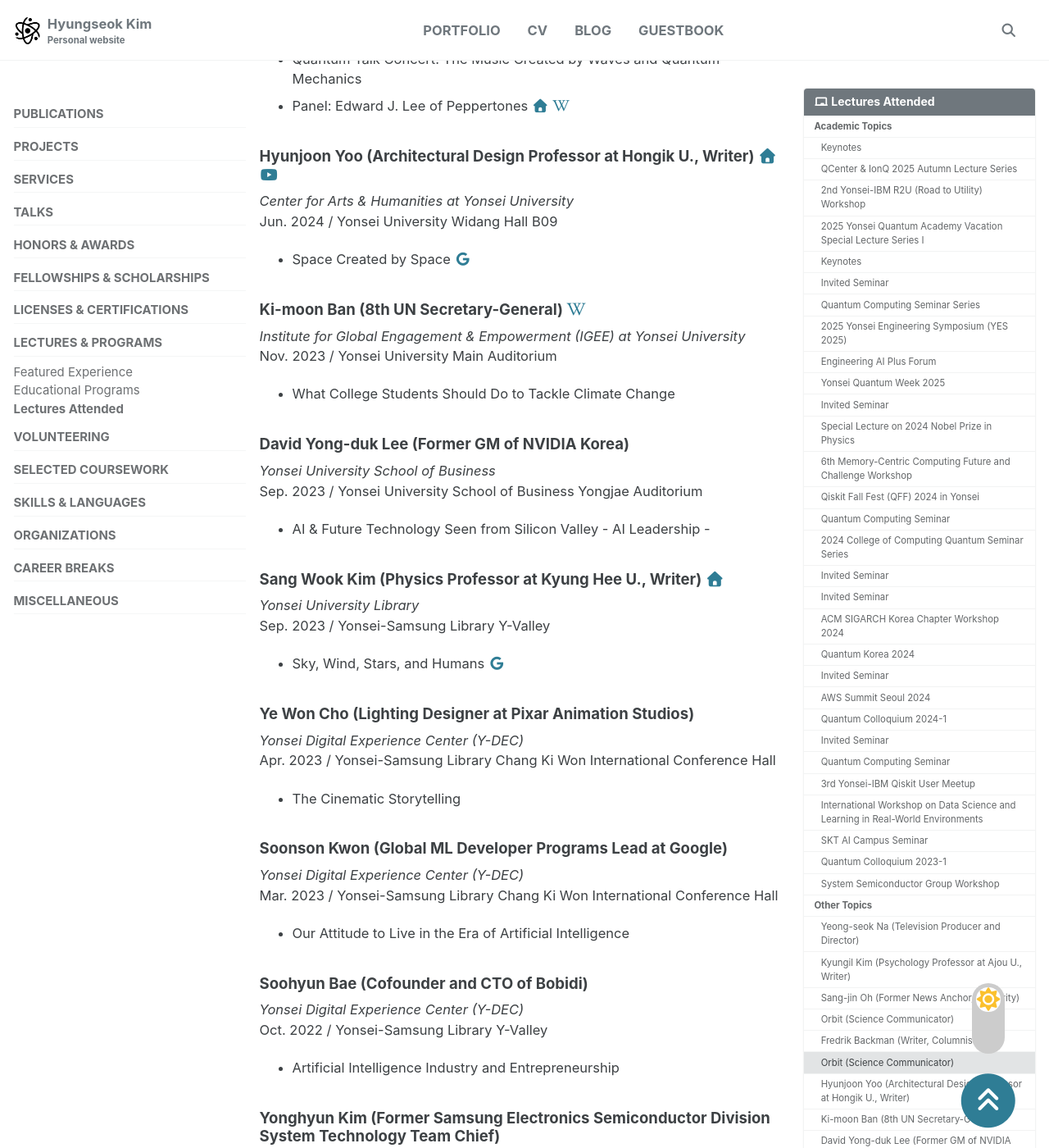
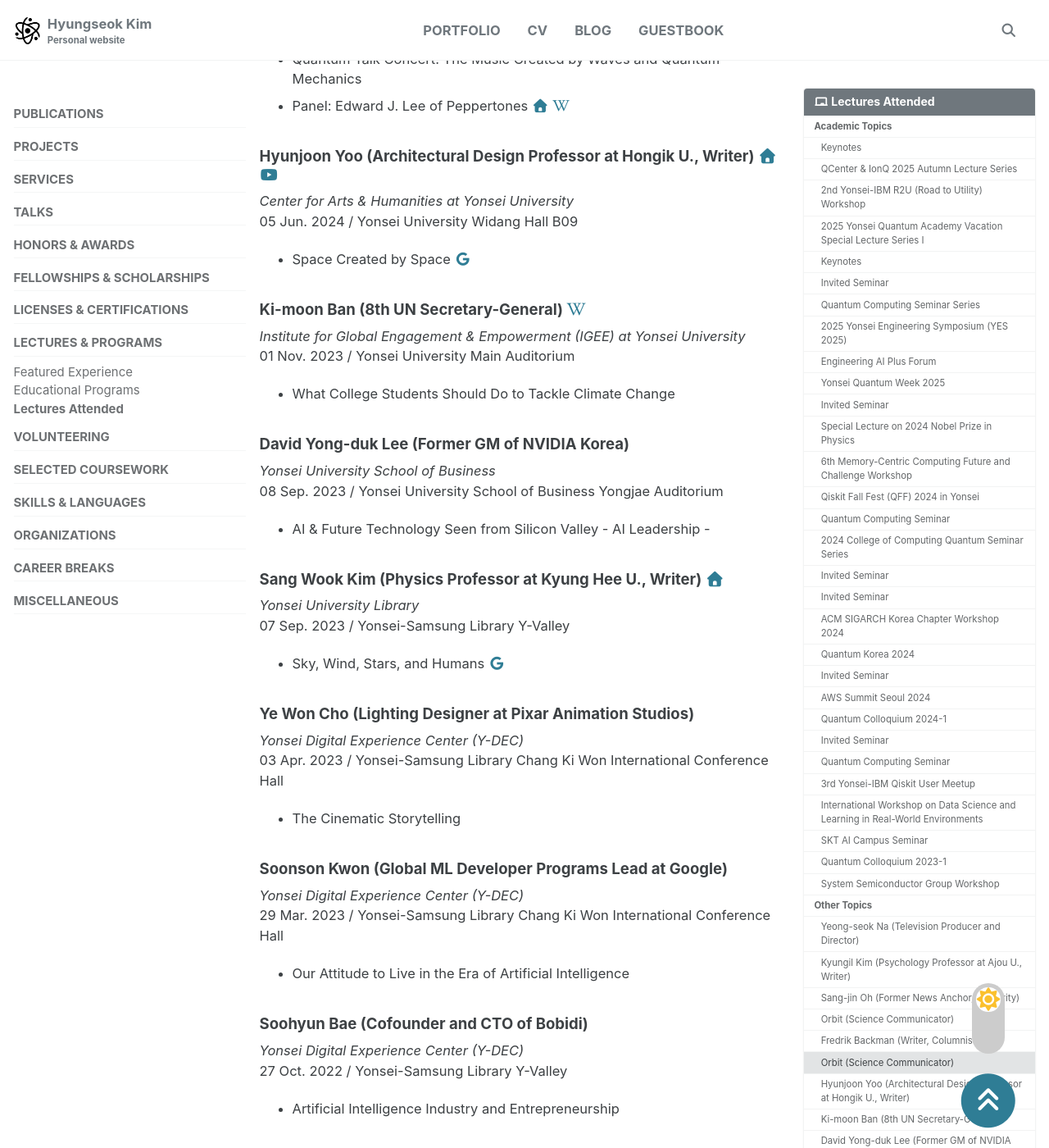
Before and after one commit to fluorite42/fluorite42.github.io, a Jekyll site: the page built from _portfolio/lectures-attended.md, in a window 1280 px wide and 1400 px high, scrolled down 9481 px. Shown: the whole window at 82% size. Built offline with Jekyll 4.4.1, drawn with Linux system fonts in a browser that asks for light colours; cached includes are drawn as plain includes; some of the changed text lies outside the part shown.

Commit message:
ADD dates

```diff
--- a/_portfolio/lectures-attended.md
+++ b/_portfolio/lectures-attended.md
@@ -56,7 +56,7 @@
 ### Keynotes
 
 *ISCA 2025*
-<br>Jun. 2025 / Waseda University Okuma Auditorium
+<br>22, 25 Jun. 2025 / Waseda University Okuma Auditorium
 
 - Solving the Sustainability Problem -- What must come first. ...and 2nd. ...and 3rd.
     - Lecturer: Yale Nance Patt (Electrical and Computer Engineering Professor at UT Austin) <a href="https://users.ece.utexas.edu/~patt/" target="_blank"><i class="fa fa-house" title="Website"></i></a> <a href="https://en.wikipedia.org/wiki/Yale_Patt" target="_blank"><i class="fab fa-wikipedia-w" title="Wikipedia"></i></a>
@@ -139,7 +139,7 @@
 ### Qiskit Fall Fest (QFF) 2024 in Yonsei <a href="https://qiya-yonsei.github.io" target="_blank"><i class="fa fa-house" title="Website"></i></a>
 
 *Quantum Informatics at Yonsei Academy (QIYA)*
-<br>Oct. 2024 / Yonsei University Science Hall B130
+<br>01 Nov. 2024 / Yonsei University Science Hall B130
 
 - Quantum Information Science: For Using Quantum Computers (Beyond Quantum, Nano, and Digital)
     - Lecturer: Jaewan Kim (Physics Professor at KIAS and Yonsei U.) <a href="https://www.kias.re.kr/kias/people/faculty/viewMember.do?memberId=10146&trget=listDstPrfFaculty&menuNo=401003&pageIndex=" target="_blank"><i class="fa fa-house" title="Website"></i></a>
@@ -147,7 +147,7 @@
 ### Quantum Computing Seminar
 
 *Electrical Engineering Honor Society (EEHS),<br>Quantum Informatics at Yonsei Academy (QIYA)*
-<br>Oct. 2024 / Yonsei University Engineering Hall B004
+<br>08 Oct. 2024 / Yonsei University Engineering Hall B004
 
 - Information on the Concept of Quantum Computers and the Current State of the Industry
 - The Curriculum for Majoring in Quantum Computer
@@ -155,17 +155,17 @@
 ### 2024 College of Computing Quantum Seminar Series
 
 *Yonsei University College of Computing*
-<br>Jul. 2024, Aug. 2024 / Yonsei University Engineering Hall D603
+<br>24 Jul., 22 Aug. 2024 / Yonsei University Engineering Hall D603
 
+- New Frontier of Quantum Computing with Neutral Atoms
+    - Lecturer: Joonhee Choi (Electrical Engineering Professor at Stanford U.) <a href="https://choilab.stanford.edu/people/joonhee-choi" target="_blank"><i class="fa fa-house" title="Website"></i></a>
 - Quantum Reinforcement Learning Theory and Multimedia Applications
     - Lecturer: Soohyun Park (Software Professor at Sookmyung Women's U.) <a href="https://sites.google.com/view/dpslab-smwu/members?authuser=0" target="_blank"><i class="fa fa-house" title="Website"></i></a>
-- New Frontier of Quantum Computing with Neutral Atoms
-    - Lecturer: Joonhee Choi (Electrical Engineering Professor at Stanford U.) <a href="https://choilab.stanford.edu/people/joonhee-choi" target="_blank"><i class="fa fa-house" title="Website"></i></a>
 
 ### Invited Seminar
 
 *Yonsei University School of Electrical and Electronic Engineering*
-<br>Aug. 2024 / Yonsei University Engineering Hall D403
+<br>16 Aug. 2024 / Yonsei University Engineering Hall D403
 
 - Efficient AI Computation and Its Applications
     - Lecturer: Seok-Bum Ko (Electrical and Computer Engineering Professor at U. of Saskatchewan) <a href="https://engineering.usask.ca/people/ece/ko,seok-bum.php" target="_blank"><i class="fa fa-house" title="Website"></i></a>
@@ -192,7 +192,7 @@
 ### Quantum Korea 2024
 
 *Ministry of Science and ICT*
-<br>Jun. 2024 / Korea International Exhibition Center (KINTEX)
+<br>25, 26 Jun. 2024 / Korea International Exhibition Center (KINTEX)
 
 - New Frontier of Quantum Computing
     - Lecturer: Mikhail Lukin (Physics Professor at Harvard U.) <a href="https://lukin.physics.harvard.edu/people" target="_blank"><i class="fa fa-house" title="Website"></i></a> <a href="https://en.wikipedia.org/wiki/Mikhail_Lukin" target="_blank"><i class="fab fa-wikipedia-w" title="Wikipedia"></i></a>
@@ -222,7 +222,7 @@
 ### Quantum Colloquium 2024-1
 
 *Yonsei Institute of Quantum Information Technology (IQIT)*
-<br>Apr. 2024 / Yonsei University The Commons Jake Lah Hall
+<br>03 Apr. 2024 / Yonsei University The Commons Jake Lah Hall
 
 - Engineering Long-Range Connectivity in Superconducting Quantum Circuits <a href="http://doi.org/10.1126/science.ade7651" target="_blank"><i class="fa fa-book" title="Reference"></i></a>
     - Lecturer: Eunjong Kim (Physics Professor at SNU) <a href="https://sites.google.com/view/snu-quantum-device/people/principal-investigator" target="_blank"><i class="fa fa-house" title="Website"></i></a>
@@ -265,14 +265,14 @@
 ### SKT AI Campus Seminar
 
 *Yonsei University School of Electrical and Electronic Engineering,<br>SK Telecom*
-<br>Apr. 2023 / Yonsei University Engineering Hall B039
+<br>28 Apr. 2023 / Yonsei University Engineering Hall B039
 
 - Commercial Use of Vision AI
 
 ### Quantum Colloquium 2023-1
 
 *Yonsei Institute of Quantum Information Technology (IQIT)*
-<br>Apr. 2023 / Yonsei University Science Hall B101
+<br>05 Apr. 2023 / Yonsei University Science Hall B101
 
 - Superconducting Transmon-Based Quantum Computing: System Structure, Characteristics, and Major Development Issues
     - Lecturer: Yong Ho Lee (Head Researcher of Center for Superconducting Quantum Computing System at Korea Research Institute of Standards and Science (KRISS)) <a href="https://www.kriss.re.kr/departmentEngWeb/researcherIntro.es?mid=a20807010200&kd2_code=1000002" target="_blank"><i class="fa fa-house" title="Website"></i></a>
@@ -328,7 +328,7 @@
 ### Orbit (Science Communicator) <a href="https://www.youtube.com/@Unrealscience" target="_blank"><i class="fab fa-youtube" title="YouTube"></i></a>
 
 *Quantum Korea 2024*
-<br>Jun. 2024 / Korea International Exhibition Center (KINTEX)
+<br>25 Jun. 2024 / Korea International Exhibition Center (KINTEX)
 
 - Quantum Talk Concert: The Music Created by Waves and Quantum Mechanics
 - Panel: Edward J. Lee of Peppertones <a href="http://peppertones.net" target="_blank"><i class="fa fa-house" title="Website"></i></a> <a href="https://en.wikipedia.org/wiki/Peppertones" target="_blank"><i class="fab fa-wikipedia-w" title="Wikipedia"></i></a>
@@ -336,69 +336,69 @@
 ### Hyunjoon Yoo (Architectural Design Professor at Hongik U., Writer) <a href="https://hyunjoonyoo.com/hyunjoon_yoo.html" target="_blank"><i class="fa fa-house" title="Website"></i></a> <a href="https://www.youtube.com/@Sherlock_HJ" target="_blank"><i class="fab fa-youtube" title="YouTube"></i></a>
 
 *Center for Arts & Humanities at Yonsei University*
-<br>Jun. 2024 / Yonsei University Widang Hall B09
+<br>05 Jun. 2024 / Yonsei University Widang Hall B09
 
 - Space Created by Space <a href="https://www.google.co.kr/books/edition/%EA%B3%B5%EA%B0%84%EC%9D%B4_%EB%A7%8C%EB%93%A0_%EA%B3%B5%EA%B0%84/UAF-zQEACAAJ?hl=ko" target="_blank"><i class="fab fa-google" title="Google Books"></i></a>
 
 ### Ki-moon Ban (8th UN Secretary-General) <a href="https://en.wikipedia.org/wiki/Ban_Ki-moon" target="_blank"><i class="fab fa-wikipedia-w" title="Wikipedia"></i></a>
 
 *Institute for Global Engagement & Empowerment (IGEE) at Yonsei University*
-<br>Nov. 2023 / Yonsei University Main Auditorium
+<br>01 Nov. 2023 / Yonsei University Main Auditorium
 
 - What College Students Should Do to Tackle Climate Change
 
 ### David Yong-duk Lee (Former GM of NVIDIA Korea)
 
 *Yonsei University School of Business*
-<br>Sep. 2023 / Yonsei University School of Business Yongjae Auditorium
+<br>08 Sep. 2023 / Yonsei University School of Business Yongjae Auditorium
 
 - AI & Future Technology Seen from Silicon Valley - AI Leadership -
 
 ### Sang Wook Kim (Physics Professor at Kyung Hee U., Writer) <a href="https://khu.elsevierpure.com/en/persons/sang-wook-kim" target="_blank"><i class="fa fa-house" title="Website"></i></a>
 
 *Yonsei University Library*
-<br>Sep. 2023 / Yonsei-Samsung Library Y-Valley
+<br>07 Sep. 2023 / Yonsei-Samsung Library Y-Valley
 
 - Sky, Wind, Stars, and Humans <a href="https://www.google.co.kr/books/edition/%ED%95%98%EB%8A%98%EA%B3%BC_%EB%B0%94%EB%9E%8C%EA%B3%BC_%EB%B3%84%EA%B3%BC_%EC%9D%B8%EA%B0%84/JCXMEAAAQBAJ?hl=ko&gbpv=0" target="_blank"><i class="fab fa-google" title="Google Books"></i></a>
 
 ### Ye Won Cho (Lighting Designer at Pixar Animation Studios)
 
 *Yonsei Digital Experience Center (Y-DEC)*
-<br>Apr. 2023 / Yonsei-Samsung Library Chang Ki Won International Conference Hall
+<br>03 Apr. 2023 / Yonsei-Samsung Library Chang Ki Won International Conference Hall
 
 - The Cinematic Storytelling
 
 ### Soonson Kwon (Global ML Developer Programs Lead at Google)
 
 *Yonsei Digital Experience Center (Y-DEC)*
-<br>Mar. 2023 / Yonsei-Samsung Library Chang Ki Won International Conference Hall
+<br>29 Mar. 2023 / Yonsei-Samsung Library Chang Ki Won International Conference Hall
 
 - Our Attitude to Live in the Era of Artificial Intelligence
 
 ### Soohyun Bae (Cofounder and CTO of Bobidi)
 
 *Yonsei Digital Experience Center (Y-DEC)*
-<br>Oct. 2022 / Yonsei-Samsung Library Y-Valley
+<br>27 Oct. 2022 / Yonsei-Samsung Library Y-Valley
 
 - Artificial Intelligence Industry and Entrepreneurship
 
 ### Yonghyun Kim (Former Samsung Electronics Semiconductor Division System Technology Team Chief)
 
 *Career Yonsei*
-<br>Jul. 2022 / Online
+<br>28 Jul. 2022 / Online
 
 - Understanding Semiconductor Industry and Job Roles
 
 ### Yukio Hatoyama (Former Prime Minister of Japan) <a href="https://en.wikipedia.org/wiki/Yukio_Hatoyama" target="_blank"><i class="fab fa-wikipedia-w" title="Wikipedia"></i></a>
 
 *Yonsei University Residential College (RC)*
-<br>Jun. 2019 / Yonsei University School of Business Yongjae Auditorium
+<br>12 Jun. 2019 / Yonsei University School of Business Yongjae Auditorium
 
 - New Era on the Korean Peninsula and Co-prosperity in East Asia <a href="https://www.google.co.kr/books/edition/%ED%83%88%EB%8C%80%EC%9D%BC%EB%B3%B8%EC%A3%BC%EC%9D%98/w6-hDwAAQBAJ?hl=ko&gbpv=0" target="_blank"><i class="fab fa-google" title="Google Books"></i></a>
 
 ### Seok-cheon Hong (Celebrity, Restaurateur) <a href="https://en.wikipedia.org/wiki/Hong_Seok-cheon" target="_blank"><i class="fab fa-wikipedia-w" title="Wikipedia"></i></a>
 
 *Yonsei University Residential College (RC)*
-<br>May 2019 / Yonsei University International Campus General Education Hall 301
+<br>08 May 2019 / Yonsei University International Campus General Education Hall 301
 
 - Starting a New Business
```
Also changed, not shown: other parts of _portfolio/lectures-attended.md (+26 -26 lines).
